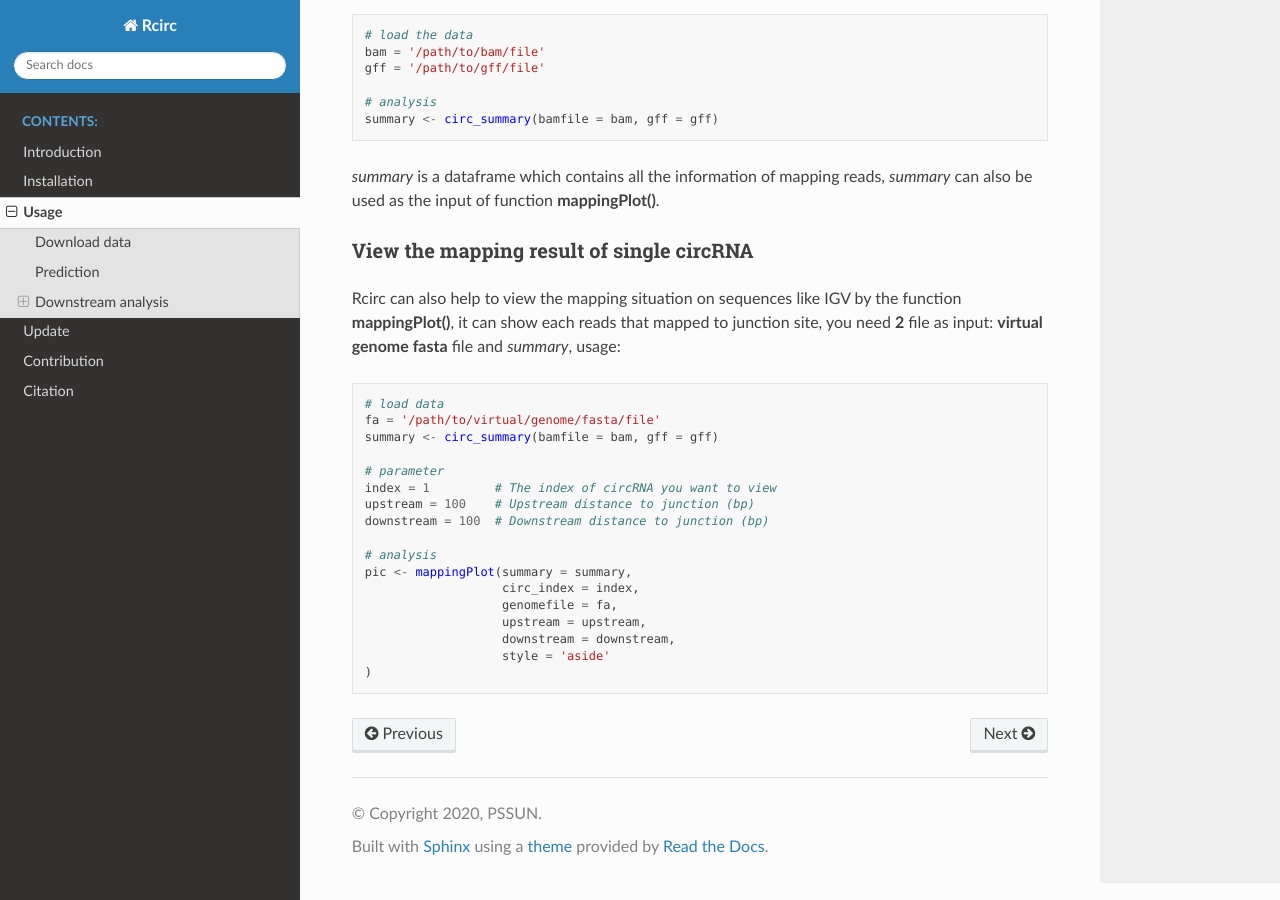
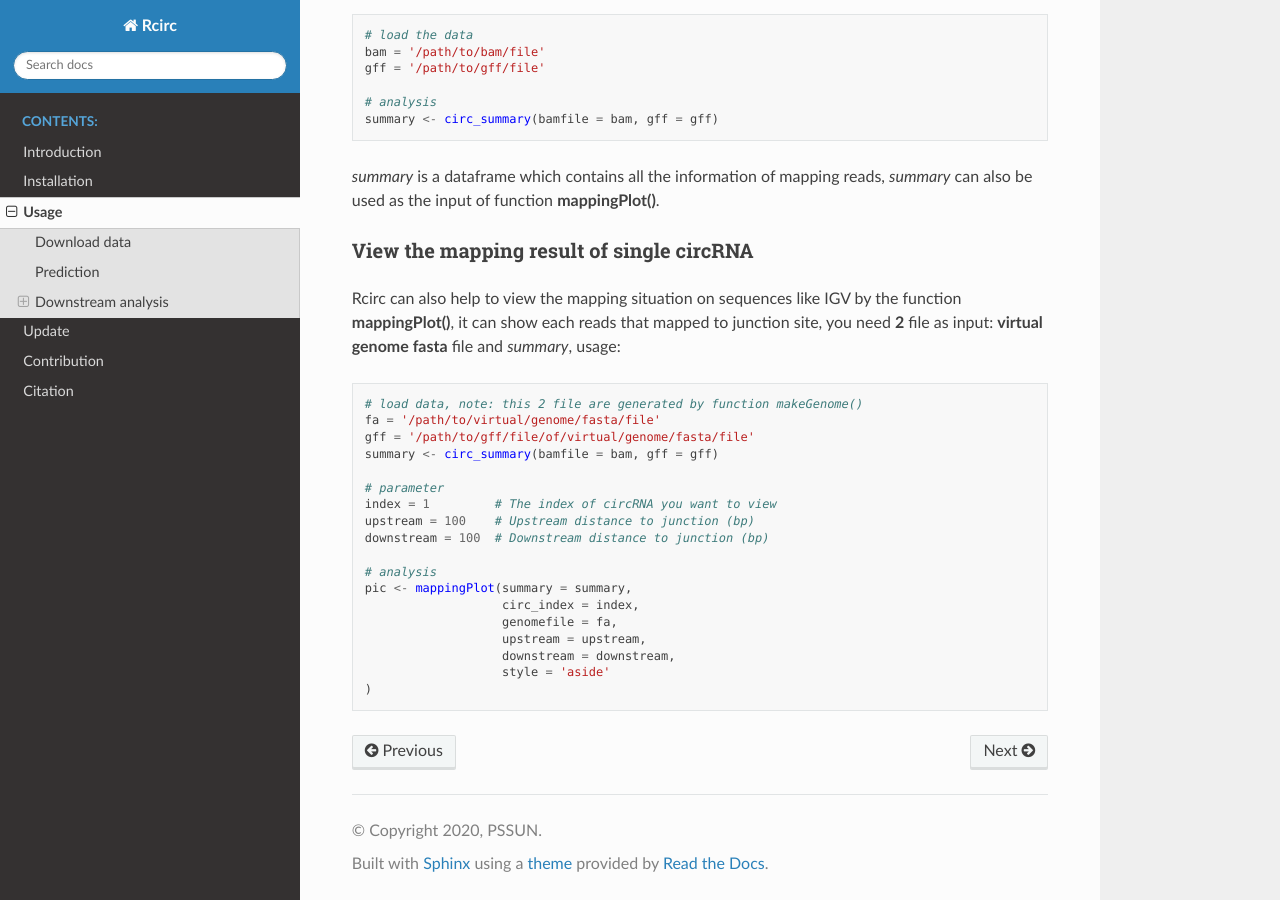
Before and after one commit to PSSUN/Rcirc_doc, a Sphinx documentation site: the page built from source/Usage/Usage.md, in a window 1280 px wide and 900 px high, scrolled down 3001 px. Built offline with Sphinx 7.4.7 and the Read the Docs theme 2.0.0, drawn with Linux system fonts in a browser that asks for light colours.

Commit message:
Update Usage.md

````diff
--- a/source/Usage/Usage.md
+++ b/source/Usage/Usage.md
@@ -141,8 +141,9 @@ summary <- circ_summary(bamfile = bam, gff = gff)
 Rcirc can also help to view the mapping situation on sequences like IGV by the function **mappingPlot()**, it can show each reads that mapped to junction site, you need **2** file as input: **virtual genome fasta** file and *summary*, usage:
 
 ```R
-# load data
+# load data, note: this 2 file are generated by function makeGenome()
 fa = '/path/to/virtual/genome/fasta/file'
+gff = '/path/to/gff/file/of/virtual/genome/fasta/file'
 summary <- circ_summary(bamfile = bam, gff = gff)
 
 # parameter
````
